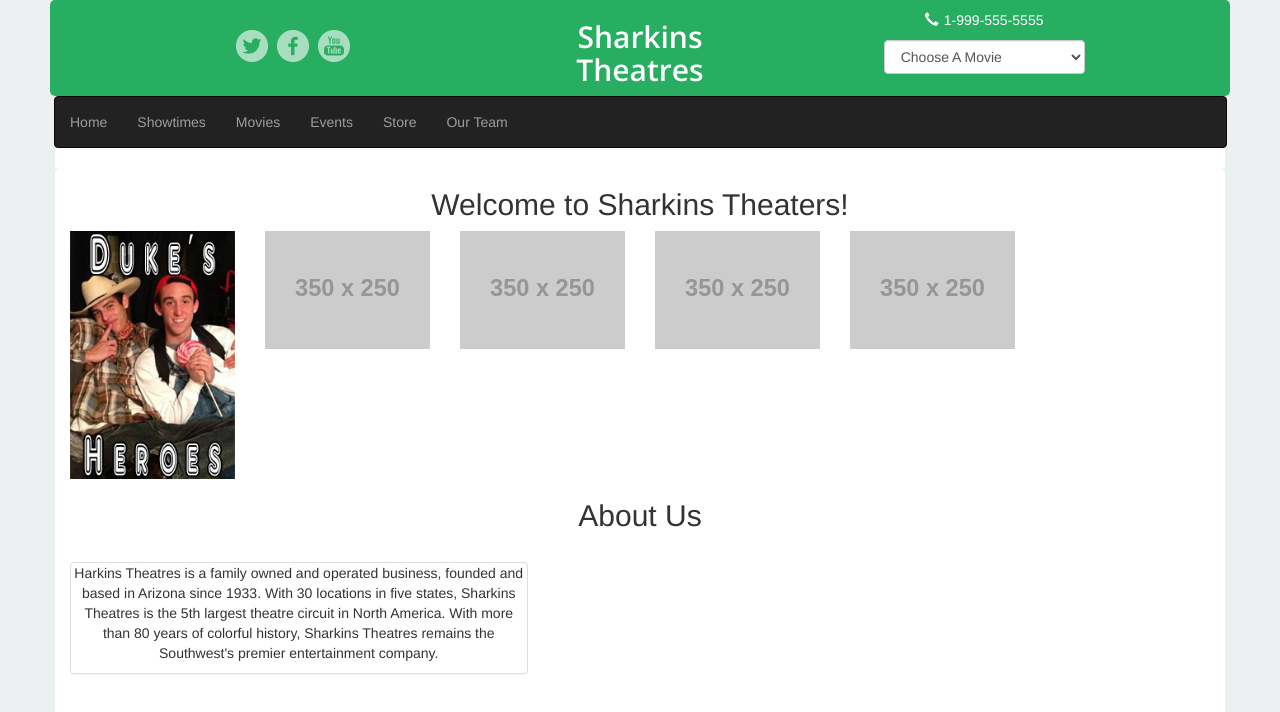
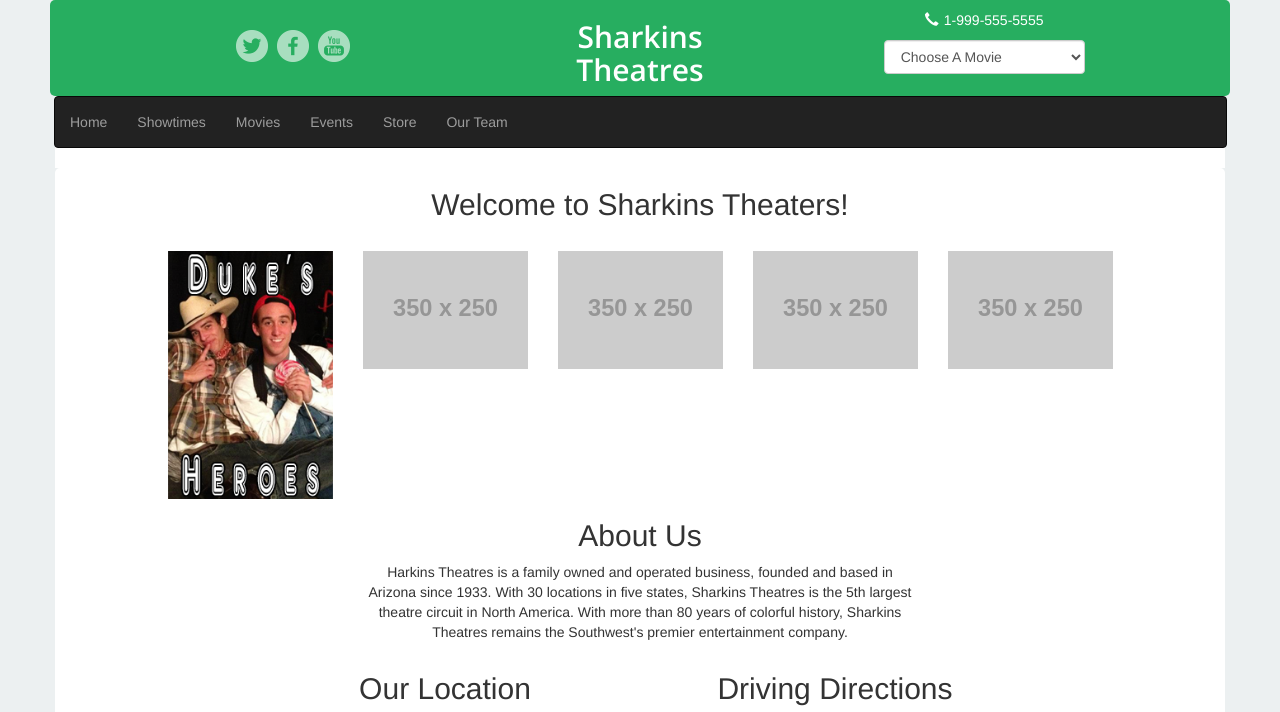
Before and after one commit to dukeayers/cs399_theater, a Django app: page / in a window 1280 px wide. Shown: the top 712 px of the page. Run offline with Django 3.2, Linux system fonts and the light colour scheme; data comes from the database, SQL or seed files in the repository; grey boxes labelled with a size stand in for pictures from a placeholder-image service; parts of the project's set-up code (start-up, migrations or seed data) failed here and were passed over; some libraries are stand-ins or nearby versions.

Commit message:
Adjusted Index page
Made a few minor adjustments to the index page and the way it displays.

```diff
--- a/theater_project/templates/index.html
+++ b/theater_project/templates/index.html
@@ -4,41 +4,37 @@
     {#    Any CSS specific to this page will go inside of this block.   #}
     html { height: 100% }
     body { height: 100%; margin: 0; padding: 0 }
-
     #map-canvas { height: 100% }
 {% endblock %}
 
 {% block content %}
-
     {#    Any content associated with the page will go inside of this block.    #}
-    <div  class="container" style="background:white; border-radius:5px;">
-
-
-			<center><h2>Welcome to Sharkins Theaters!</h2>
-			<div class="centered">
-			<div class="row">
-
+    <div class="container" style="background:white; border-radius:5px;">
+        <div class="row text-center">
+            <h2>Welcome to Sharkins Theaters!</h2>
+        </div>
+        <div class="row" style="margin-top:20px;">
+            <div class="col-xs-1"></div>
             {% for movie in all_movies %}
 
-			<div class="col-xs-2 col-centered">
+                <div class="col-xs-2">
                     <img src="{{ STATIC_URL }}{{ movie.thumbnail }}" class="img-responsive" alt=""/>
                 </div>
 
             {% endfor %}
-			<div class="col-xs-2">
+        </div>
+        <div class="row text-center">
+            <h2>About Us</h2>
+        </div>
+        <div class="row">
+            <div class="col-xs-6 col-xs-offset-3 text-center">
+                <p>Harkins Theatres is a family owned and operated business, founded and based in Arizona since
+                    1933. With 30 locations in five states, Sharkins Theatres is the 5th largest theatre circuit in
+                    North America. With more than 80 years of colorful history, Sharkins Theatres remains the
+                    Southwest's premier entertainment company.
+                </p>
             </div>
         </div>
-
-		<h2>About Us</h2>
-		<br>
-		<div class="row">
-		<div class="col-xs-5 col-centered">
-		<div class="panel panel-default">
-		<p>Harkins Theatres is a family owned and operated business, founded and based in Arizona since 1933. With 30 locations in five states, Sharkins Theatres is the 5th largest theatre circuit in North America. With more than 80 years of colorful history, Sharkins Theatres remains the Southwest's premier entertainment company.</p>
-			</div>
-			</div>
-		</div>
-			</center>
         <div class="row">
             <div class="col-xs-4 col-xs-offset-2 text-center">
                 <h2>Our Location</h2>
@@ -56,6 +52,7 @@
 {% endblock %}
 
 {% block js %}
+{#    All of the code to make the Google Map operate normally.#}
     $(document).ready(function(){
         $(window).load(function(){
         initialize();
```
Lines whose indentation alone changed are shown as unchanged.
